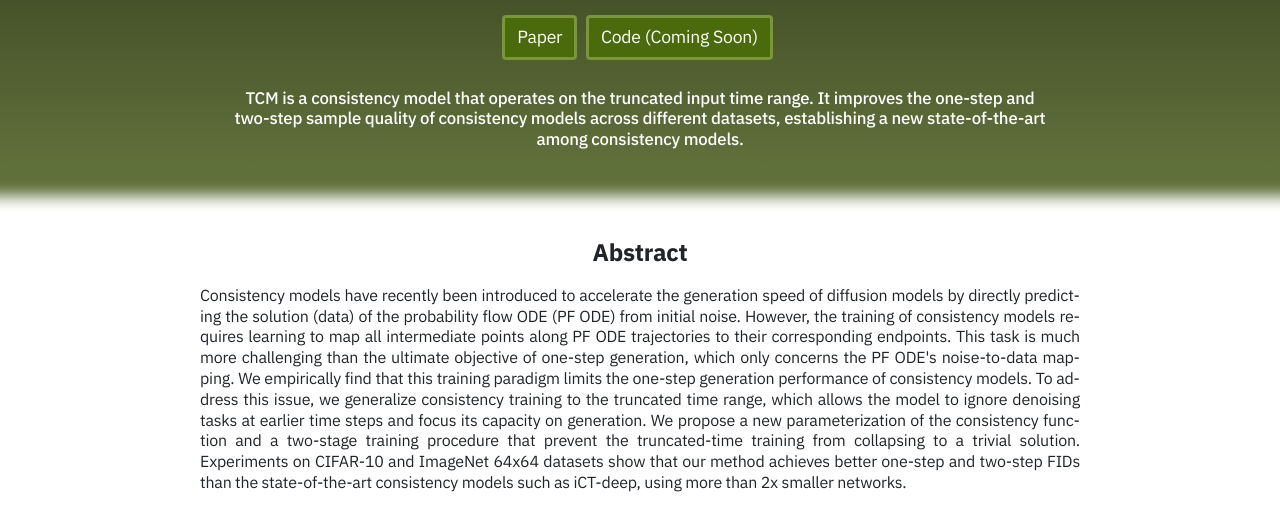
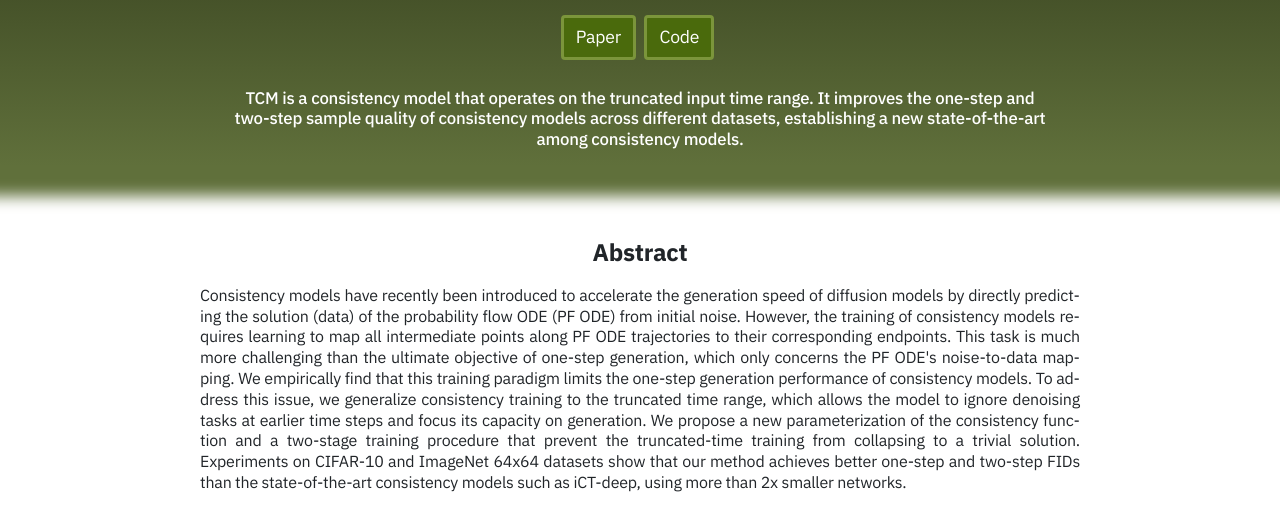
Before and after one commit to truncated-cm/truncated-cm.github.io, a plain HTML site: page index.html in a window 1280 px wide. Shown: the part 278-798 px from the top of the page. Drawn offline with nearby package versions, Linux system fonts and the light colour scheme; some packages are replaced by stand-ins of ours; a script that the page names is missing.

Commit message:
Update index.html

```diff
--- a/index.html
+++ b/index.html
@@ -60,7 +60,7 @@
 
             <div class="buttons">
                 <a href="https://arxiv.org/abs/2410.14895" target="_blank" class="btn btn-primary my-2">Paper</a>
-                <a href="#" target="_blank" class="btn btn-primary my-2">Code (Coming Soon)</a>
+                <a href="https://github.com/NVlabs/TCM" target="_blank" class="btn btn-primary my-2">Code </a>
             </div>
 
             <div class="container">
```
